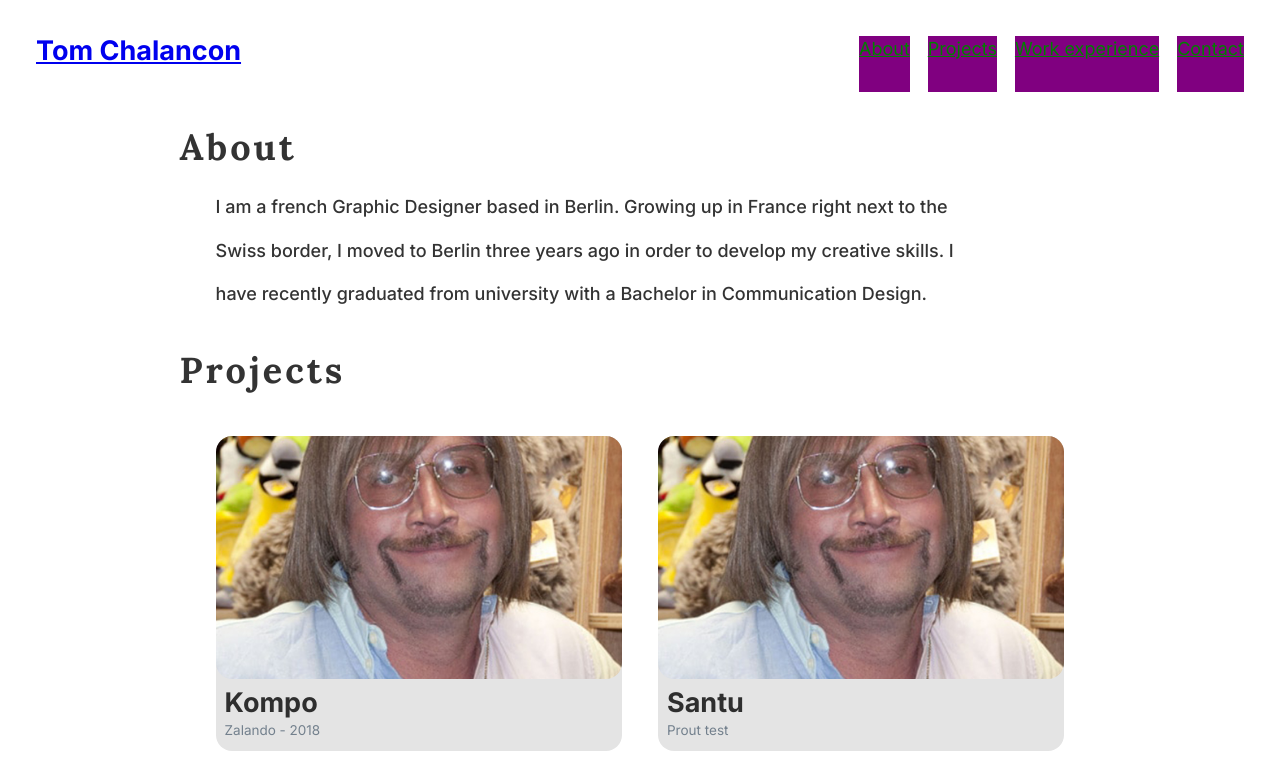
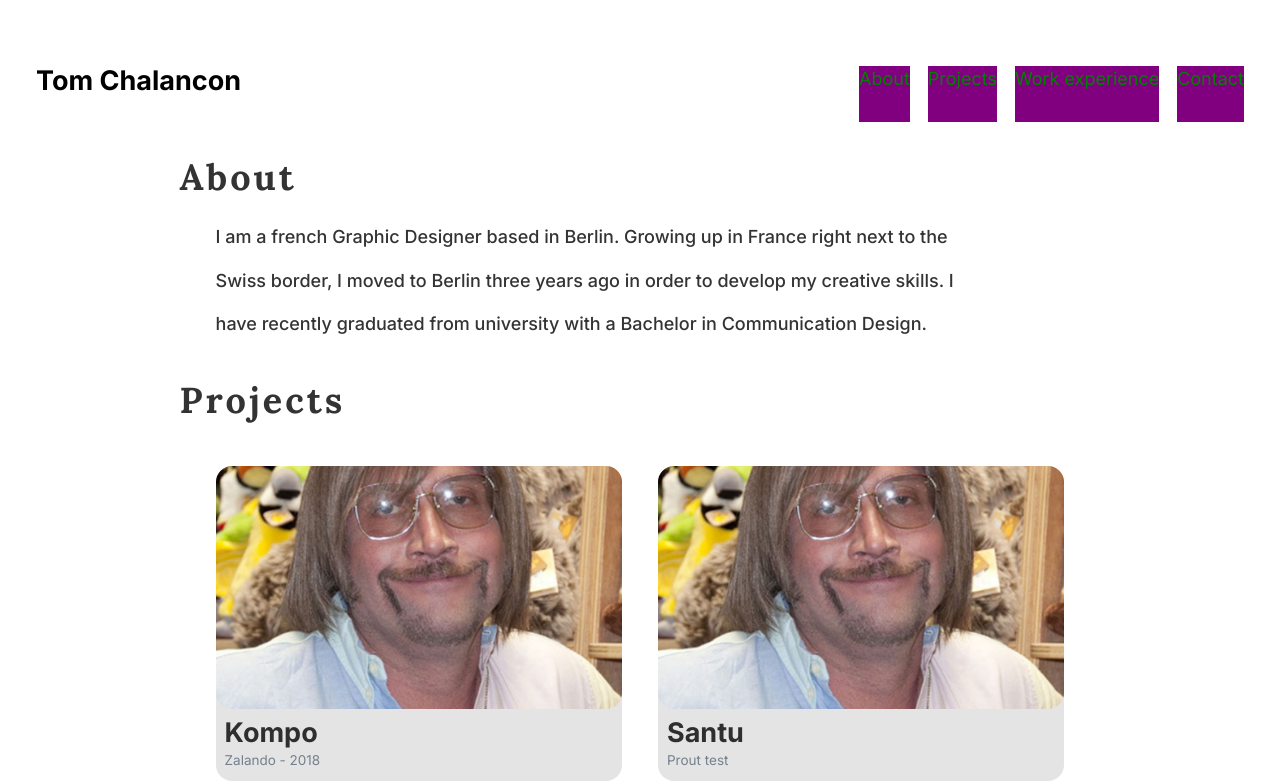
Before and after one commit to jmdtc/netlify-test, a Gatsby site: page / in a window 1280 px wide. Shown: the top 784 px of the page. Built offline with nearby package versions, Linux system fonts and the light colour scheme; Gatsby itself is replaced by a stand-in of ours.

Commit message:
tom/fixed header

```diff
--- a/src/components/header.js
+++ b/src/components/header.js
@@ -4,16 +4,42 @@ import { Link } from "gatsby"
 import styled from "styled-components"
 
 const HeaderContainer = styled.header`
+  z-index: 99;
+  margin-top: 30px;
+  position: sticky;
+  top: 0;
   background: white;
   padding: 2rem;
   display: flex;
   justify-content: space-between;
+
+
 `
 const NameWebsiteBtn = styled.h1`
   font-weight: 700;
+
+  > :link {
+    text-decoration: none;
+    color: #000;
+  }
+
+  > :visited {
+    text-decoration: none;
+    color: #000;
+  }
 `
 const RightSideContainer = styled.div`
   display: flex;
+
+  > :link {
+    text-decoration: none;
+    color: #000;
+  }
+
+  > :visited {
+    text-decoration: none;
+    color: #000;
+  }
 
   > *:hover {
 
@@ -56,7 +82,9 @@ const Header = ({ siteTitle }) => (
           <Link
             to={link}
             key={label}
-            activeStyle={{ color: "green", backgroundColor: "purple" }}
+            activeStyle={{
+              color: "green",
+              backgroundColor: "purple"}}
           >
             {label}
           </Link>)
```
